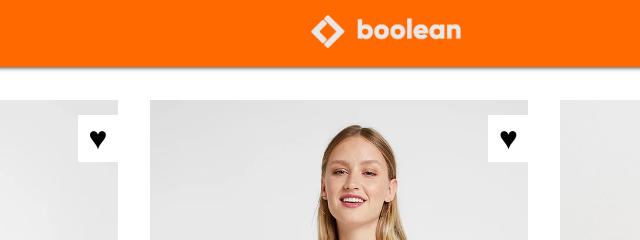
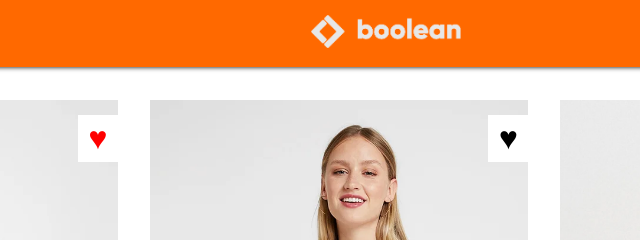
Before and after one commit to Spectrum5/html-css-boolando, a plain HTML site: page bonus/index.html in a window 1280 px wide. In both pictures the pointer is over the element 398 px from the left and 138 px from the top of the page. Shown: the top 240 px of the page, 301-941 px from the left. Drawn offline with Linux system fonts and the light colour scheme.

Commit message:
Hover al cuore sopra le immagini

```diff
--- a/bonus/css/style.css
+++ b/bonus/css/style.css
@@ -172,3 +172,7 @@ footer .container.flex {
     opacity: 1;
     transition: opacity 500ms ease-in-out;
 }
+
+.heart-main:hover {
+    color: red;
+}
```
